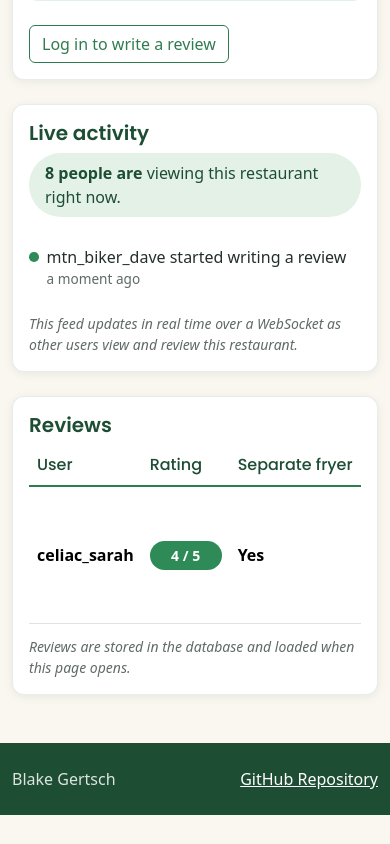
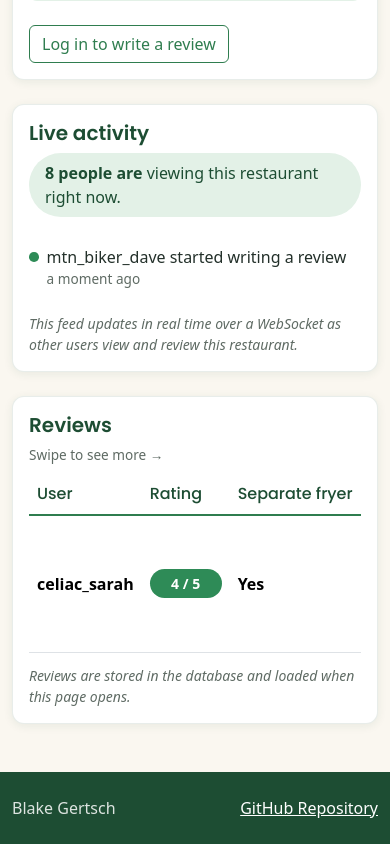
Before and after one commit to blakeg9944/Fall2026Startup, a React (Vite) app: page /restaurant/backdoor-burger in a window 390 px wide. Shown: the part 837-1681 px from the top of the page. Before the commit the page ends 1652 px from the top, so only its background shows below. Built offline with nearby package versions, Linux system fonts and the light colour scheme; a web font is replaced by a local one.

Commit message:
Add swipe hint to restaurant reviews table on mobile

```diff
--- a/src/restaurant/restaurant.css
+++ b/src/restaurant/restaurant.css
@@ -173,3 +173,17 @@
 .restaurant-grid > * {
   min-width: 0;
 }
+
+/* Tell phone users the reviews table scrolls sideways */
+.scroll-hint {
+  display: none;
+  margin: 0 0 0.5rem;
+  font-size: 0.85rem;
+  color: var(--gg-muted);
+}
+
+@media (max-width: 767.98px) {
+  .scroll-hint {
+    display: block;
+  }
+}
--- a/src/restaurant/restaurant.jsx
+++ b/src/restaurant/restaurant.jsx
@@ -169,6 +169,7 @@ export function Restaurant({ userName }) {
             <p>No reviews yet. Be the first to write one.</p>
           ) : (
             <div className="table-responsive">
+              <p className="scroll-hint">Swipe to see more →</p>
               <table className="table table-hover align-middle">
                 <thead>
                   <tr>
```
